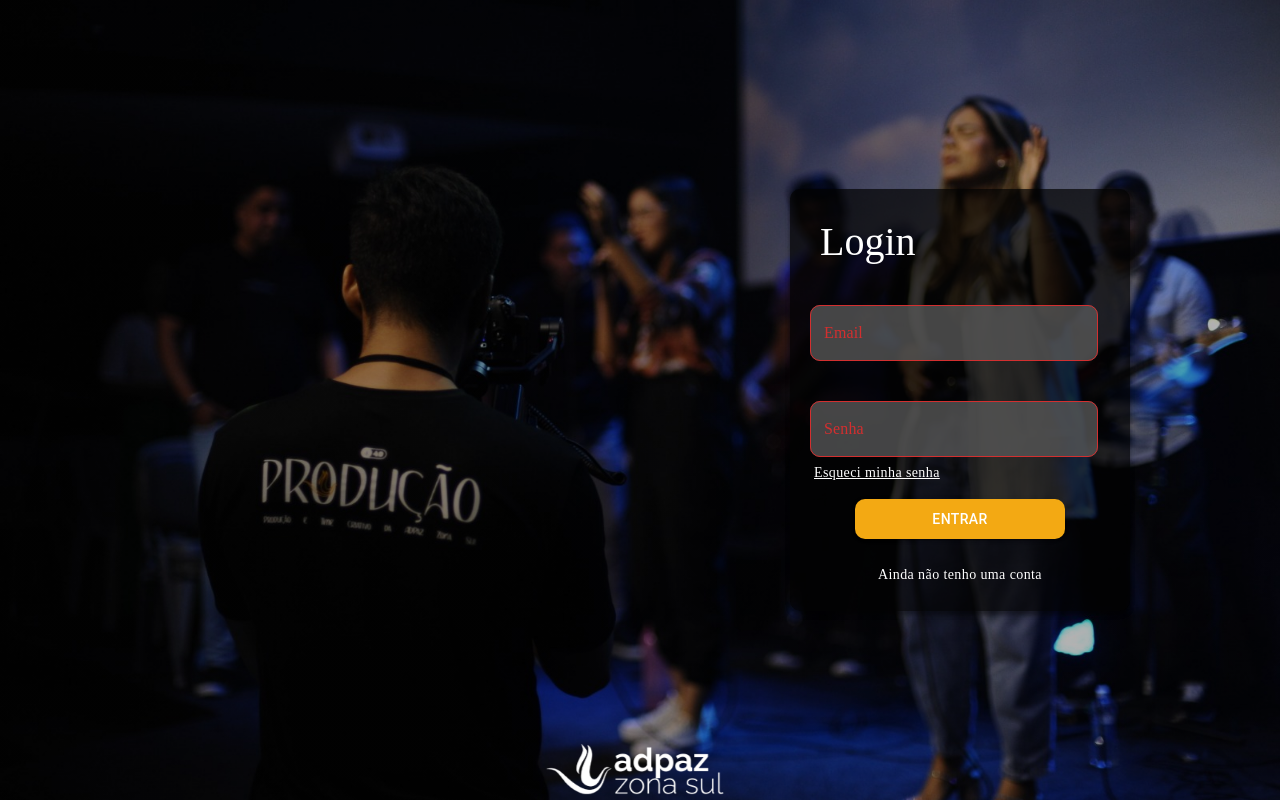
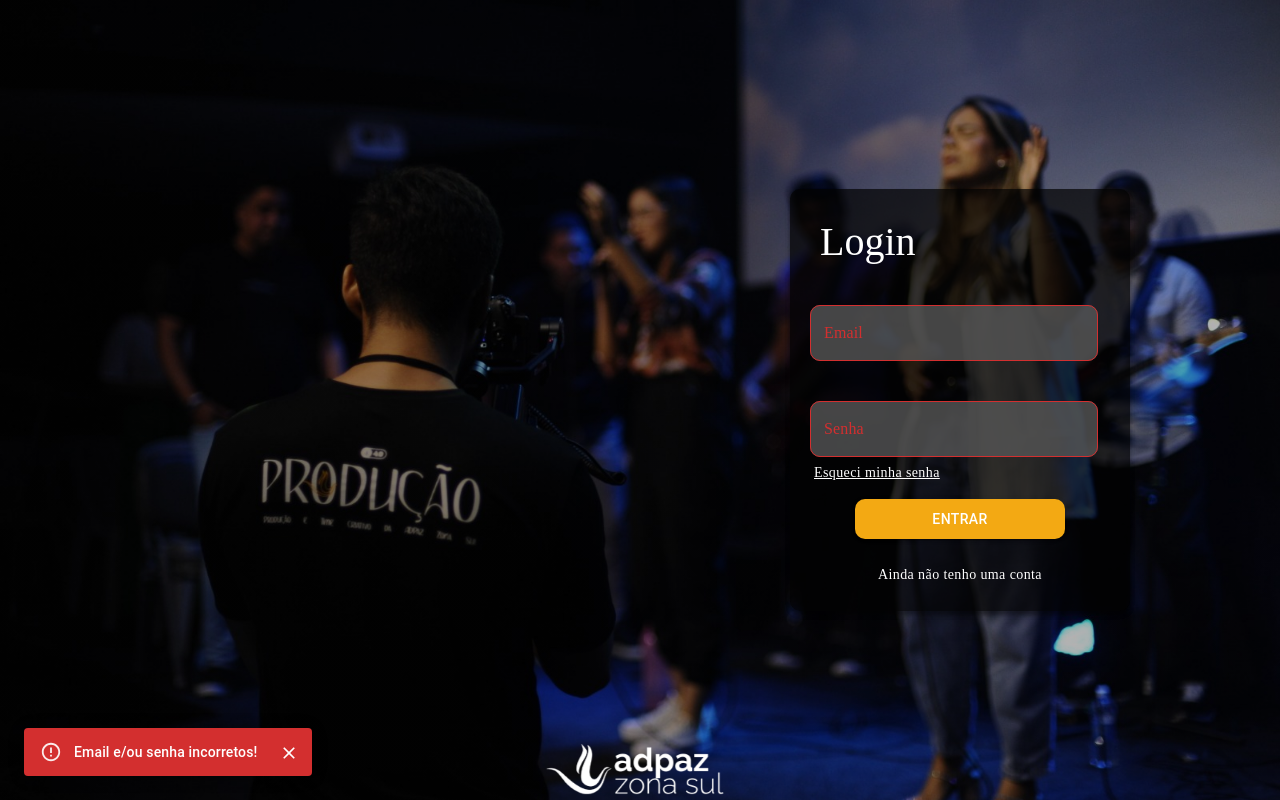
Before and after one commit to SamuelCFelix/Escala-Frontend, a React (Create React App) app: page /login in a window 1280 px wide. Both pictures are taken after a click on the button "ENTRAR". Built offline with nearby package versions, Linux system fonts and the light colour scheme.

Commit message:
atualização dos popUp após confirmação de cadastro, entre outros

```diff
--- a/src/App.js
+++ b/src/App.js
@@ -8,9 +8,11 @@ import {
 } from "react-router-dom";
 import Login from "./pages/Login";
 import Cadastrar from "./pages/Cadastrar";
+import { AuthProvider } from "./components/AuthContext";
 
 function App() {
   return (
+    <AuthProvider>
       <Router>
         <Routes>
           <Route path="/" element={<Navigate to="/login" />} />
@@ -18,6 +20,7 @@ function App() {
           <Route path="/cadastrar" element={<Cadastrar />} />
         </Routes>
       </Router>
+    </AuthProvider>
   );
 }
 
--- /dev/null
+++ b/src/components/AuthContext.js
@@ -0,0 +1,27 @@
+import { createContext, useContext, useState } from "react";
+
+const AuthContext = createContext();
+
+export const AuthProvider = ({ children }) => {
+  const [showCadastroFeitoPopup, setShowCadastroFeitoPopup] = useState(false);
+
+  const showPopup = () => {
+    setShowCadastroFeitoPopup(true);
+  };
+
+  const hidePopup = () => {
+    setShowCadastroFeitoPopup(false);
+  };
+
+  return (
+    <AuthContext.Provider
+      value={{ showPopup, hidePopup, showCadastroFeitoPopup }}
+    >
+      {children}
+    </AuthContext.Provider>
+  );
+};
+
+export const useAuth = () => {
+  return useContext(AuthContext);
+};
--- a/src/pages/Cadastrar.js
+++ b/src/pages/Cadastrar.js
@@ -7,10 +7,13 @@ import {
   Typography,
 } from "@mui/material";
 import BackgroundImage from "../img/Foto Produção Samuel.jpeg";
-import { useState } from "react";
+import { useState, forwardRef } from "react";
 import axios from "axios";
 import LogoRodape from "../img/Logo ZS.png";
 import { Link, useNavigate } from "react-router-dom";
+import Snackbar from "@mui/material/Snackbar";
+import MuiAlert from "@mui/material/Alert";
+import { useAuth } from "../components/AuthContext";
 
 const styles = {
   container: {
@@ -120,6 +123,8 @@ const styles = {
     "&:hover": {
       background: "#FEBC36",
     },
+    position: "relative",
+    zIndex: "2",
   },
   botaoJaTenhoConta: {
     display: "flex",
@@ -177,6 +182,10 @@ const styles = {
 };
 
 const Cadastrar = () => {
+  const { showPopup } = useAuth();
+
+  const navigate = useNavigate();
+
   const [nome, setNome] = useState("");
   const [cpf, setCpf] = useState("");
   const [dataNascimento, setDataNascimento] = useState("");
@@ -196,7 +205,21 @@ const Cadastrar = () => {
   const [errorConfirmPassword2, setErrorConfirmPassword2] = useState(false);
   const [errorChecked, setErrorChecked] = useState(false);
 
-  const navigate = useNavigate();
+  const Alert = forwardRef(function Alert(props, ref) {
+    return <MuiAlert elevation={6} ref={ref} variant="filled" {...props} />;
+  });
+
+  const [openPopUpError, setOpenPopUpError] = useState(false);
+  const handleOpenPopUpError = () => {
+    setOpenPopUpError(true);
+  };
+  const handleClosePopUpError = (event, reason) => {
+    if (reason === "clickaway") {
+      return;
+    }
+    setOpenPopUpError(false);
+  };
+
   //Botão de Criar Cadastro
   const handleCriarCadastro = async (event) => {
     if (
@@ -247,7 +270,9 @@ const Cadastrar = () => {
         setErrorChecked(true);
       }
       console.log("PREENCHA TODOS OS CAMPOS CORRETAMENTE!!!");
+      handleOpenPopUpError();
     } else {
+      showPopup();
       console.log("PERFIL CRIADO COM SUCESSO!!!");
       navigate("/login");
     }
@@ -660,6 +685,20 @@ const Cadastrar = () => {
         </Box>
       </Box>
 
+      <Snackbar
+        open={openPopUpError}
+        autoHideDuration={6000}
+        onClose={handleClosePopUpError}
+      >
+        <Alert
+          onClose={handleClosePopUpError}
+          severity="error"
+          sx={{ width: "100%" }}
+        >
+          Preencha todos os campos corretamente!
+        </Alert>
+      </Snackbar>
+
       <Box sx={styles.boxRodape}>
         <img
           src={LogoRodape}
--- a/src/pages/Login.js
+++ b/src/pages/Login.js
@@ -1,9 +1,11 @@
-import { Box, Button, TextField, Typography } from "@mui/material";
+import { Box, Button, Snackbar, TextField, Typography } from "@mui/material";
 import BackgroundImage from "../img/Foto Produção Samuel.jpeg";
-import { useState } from "react";
+import { forwardRef, useState } from "react";
 import axios from "axios";
 import LogoRodape from "../img/Logo ZS.png";
 import { Link } from "react-router-dom";
+import MuiAlert from "@mui/material/Alert";
+import { useAuth } from "../components/AuthContext";
 
 const styles = {
   container: {
@@ -198,11 +200,41 @@ const styles = {
 };
 
 const Login = () => {
+  const { hidePopup } = useAuth();
+  const { showCadastroFeitoPopup } = useAuth();
+  const [showPopup, setShowPopup] = useState(showCadastroFeitoPopup);
+
   const [email, setEmail] = useState("");
   const [password, setPassword] = useState("");
 
   const [errorEmail, setErrorEmail] = useState(false);
   const [errorPassword, setErrorPassword] = useState(false);
+
+  const Alert = forwardRef(function Alert(props, ref) {
+    return <MuiAlert elevation={6} ref={ref} variant="filled" {...props} />;
+  });
+
+  const handleOpenPopUpSuccess = () => {
+    setShowPopup(true);
+  };
+  const handleClosePopUpSuccess = (event, reason) => {
+    if (reason === "clickaway") {
+      return;
+    }
+    setShowPopup(false);
+    hidePopup();
+  };
+
+  const [openPopUpError, setOpenPopUpError] = useState(false);
+  const handleOpenPopUpError = () => {
+    setOpenPopUpError(true);
+  };
+  const handleClosePopUpError = (event, reason) => {
+    if (reason === "clickaway") {
+      return;
+    }
+    setOpenPopUpError(false);
+  };
 
   //Botão de Login
   const handleLogin = async (event) => {
@@ -218,6 +250,7 @@ const Login = () => {
       if (password === "") {
         setErrorPassword(true);
       }
+      handleOpenPopUpError();
     } else {
       try {
         const response = await axios.post(
@@ -325,11 +358,45 @@ const Login = () => {
           >
             ENTRAR
           </Button>
-          <Button component={Link} to="/cadastrar" sx={styles.botaoCadastrar}>
+          <Button
+            onClick={handleOpenPopUpSuccess}
+            component={Link}
+            to="/cadastrar"
+            sx={styles.botaoCadastrar}
+          >
             Ainda não tenho uma conta
           </Button>
         </Box>
       </Box>
+
+      <Snackbar
+        open={showPopup}
+        autoHideDuration={6000}
+        onClose={handleClosePopUpSuccess}
+      >
+        <Alert
+          onClose={handleClosePopUpSuccess}
+          severity="success"
+          sx={{ width: "100%" }}
+        >
+          Perfil criado com sucesso!
+        </Alert>
+      </Snackbar>
+
+      <Snackbar
+        open={openPopUpError}
+        autoHideDuration={6000}
+        onClose={handleClosePopUpError}
+      >
+        <Alert
+          onClose={handleClosePopUpError}
+          severity="error"
+          sx={{ width: "100%" }}
+        >
+          Email e/ou senha incorretos!
+        </Alert>
+      </Snackbar>
+
       <Box sx={styles.boxRodape}>
         <img
           src={LogoRodape}
```
Lines whose indentation alone changed are shown as unchanged.
